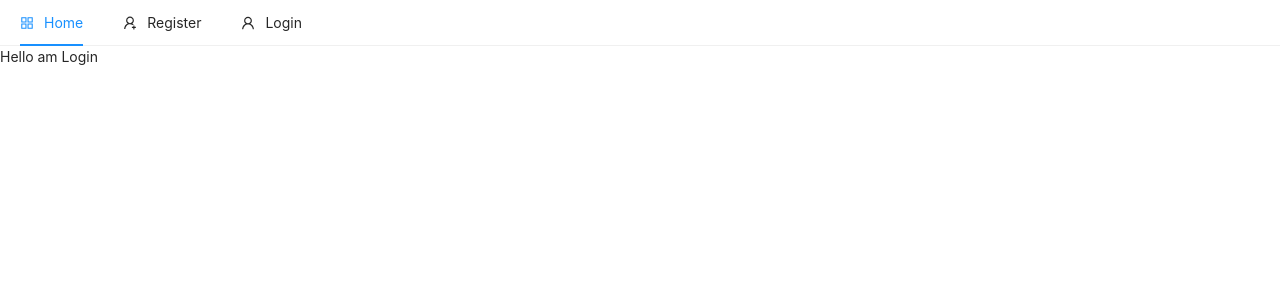
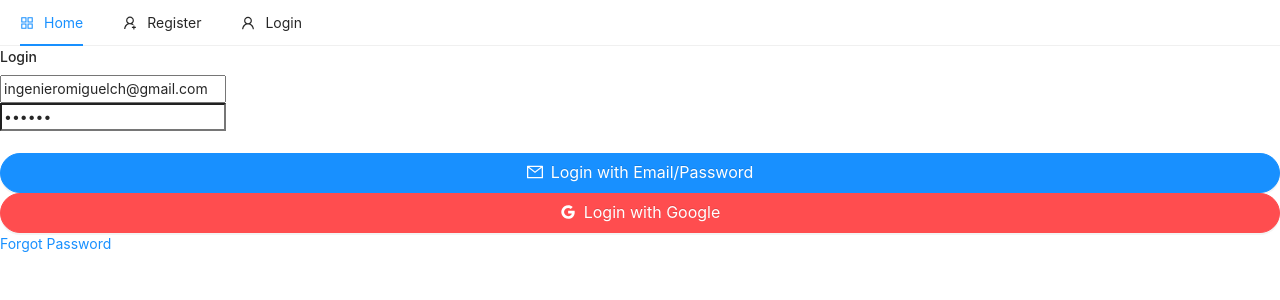
Before and after one commit to ramosaqueda/client-peritajes-react, a React (Create React App) app: page /login in a window 1280 px wide. Shown: the top 300 px of the page. Built offline with nearby package versions, Linux system fonts and the light colour scheme; no server answers.

Commit message:
register, complete registration completes and login incomplete

```diff
--- a/src/pages/auth/Login.js
+++ b/src/pages/auth/Login.js
@@ -1,5 +1,114 @@
-import React from "react";
+import React, { useState, useEffect } from "react";
+import { auth, googleAuthProvider } from "../../firebase";
+import { toast } from "react-toastify";
+import { Button } from "antd";
+import { MailOutlined, GoogleOutlined } from "@ant-design/icons";
+import { useDispatch, useSelector } from "react-redux";
+import { Link } from "react-router-dom";
 
-const Login = () => <p>Hello am Login</p>;
+const Login = ({ history }) => {
+  const [email, setEmail] = useState("ingenieromiguelch@gmail.com");
+  const [password, setPassword] = useState("123456");
+  const [loading, setLoading] = useState(false);
+
+  const { user } = useSelector((state) => ({ ...state }));
+
+  useEffect(() => {
+    if (user && user.token) history.push("/");
+  }, [user]);
+
+  let dispatch = useDispatch();
+
+  const handleSubmit = async (e) => {};
+
+  const googleLogin = async () => {
+    auth
+      .signInWithPopup(googleAuthProvider)
+      .then(async (result) => {
+        const { user } = result;
+        const idTokenResult = await user.getIdTokenResult();
+        dispatch({
+          type: "LOGGED_IN_USER",
+          payload: {
+            email: user.email,
+            token: idTokenResult.token,
+          },
+        });
+        history.push("/");
+      })
+      .catch((err) => {
+        console.log(err);
+        toast.error(err.message);
+      });
+  };
+
+  const loginForm = () => (
+    <form onSubmit={handleSubmit}>
+      <div className="form-group">
+        <input
+          type="email"
+          className="form-control"
+          value={email}
+          onChange={(e) => setEmail(e.target.value)}
+          placeholder="Your email"
+          autofocus
+        />
+      </div>
+
+      <div className="form-group">
+        <input
+          type="password"
+          className="form-control"
+          value={password}
+          onChange={(e) => setPassword(e.target.value)}
+          placeholder="Your password"
+        />
+      </div>
+      <br />
+      <Button
+        onClick={handleSubmit}
+        type="primary"
+        className="mb-3"
+        block
+        shape="round"
+        icon={<MailOutlined />}
+        size="large"
+        disabled={!email || password.length < 6}
+      >
+        Login with Email/Password
+      </Button>
+    </form>
+  );
+
+  return (
+    <div className="container p-5">
+      <div className="row">
+        <div className="col-md-6 offset-md-3">
+          {loading ? (
+            <h4 className="text-danger">Loading....</h4>
+          ) : (
+            <h4>Login</h4>
+          )}
+          {loginForm()}
+          <Button
+            onClick={googleLogin}
+            type="danger"
+            className="mb-3"
+            block
+            shape="round"
+            icon={<GoogleOutlined />}
+            size="large"
+          >
+            Login with Google
+          </Button>
+
+          <Link to="/forgot/password" className="float-right text-danger">
+            Forgot Password
+          </Link>
+        </div>
+      </div>
+    </div>
+  );
+};
 
 export default Login;
--- a/src/pages/auth/Register.js
+++ b/src/pages/auth/Register.js
@@ -1,5 +1,62 @@
-import React from "react";
+import React, { useState, useEffect } from "react";
+import { auth } from "../../firebase";
+import { toast } from "react-toastify";
+import { useSelector } from "react-redux";
 
-const Register = () => <p>Hello am Register</p>;
+const Register = ({ history }) => {
+  const [email, setEmail] = useState("");
+
+  const { user } = useSelector((state) => ({ ...state }));
+
+  useEffect(() => {
+    if (user && user.token) history.push("/");
+  }, [user]);
+
+  const handleSubmit = async (e) => {
+    e.preventDefault();
+    const config = {
+      url: process.env.REACT_APP_REGISTER_REDIRECT_URL,
+      handleCodeInApp: true,
+    };
+
+    await auth.sendSignInLinkToEmail(email, config);
+    toast.success(
+      `Email is send to ${email}. Click the link to complete your registration.`
+    );
+    // save your email in local storage
+    window.localStorage.setItem("emailForRegistration", email);
+    // clear state
+    setEmail("");
+  };
+
+  const registerForm = () => (
+    <form onSubmit={handleSubmit}>
+      <input
+        type="email"
+        className="form-control"
+        value={email}
+        onChange={(e) => setEmail(e.target.value)}
+        placeholder="Your email"
+        autofocus
+      />
+
+      <br />
+      <button type="submit" className="btn btn-raised">
+        Register
+      </button>
+    </form>
+  );
+
+  return (
+    <div className="container p-5">
+      <div className="row">
+        <div className="col-md-6 offset-md-3">
+          <h4>Register</h4>
+          {registerForm()}
+        </div>
+      </div>
+    </div>
+  );
+};
 
 export default Register;
--- a/src/pages/auth/RegisterComplete.js
+++ b/src/pages/auth/RegisterComplete.js
@@ -1,5 +1,80 @@
-import React from "react";
+import React, { useState, useEffect } from "react";
+import { auth } from "../../firebase";
+import { toast } from "react-toastify";
 
-const RegisterComplete = () => <p>Hello am RegisterComplete</p>;
+const RegisterComplete = ({ history }) => {
+  const [email, setEmail] = useState("");
+  const [password, setPassword] = useState("");
+
+  useEffect(() => {
+    setEmail(window.localStorage.getItem("emailForRegistration"));
+  }, []);
+
+  const handleSubmit = async (e) => {
+    e.preventDefault();
+    // validations
+    if (!email || !password) {
+      toast.error("Email and password is required");
+      return;
+    }
+
+    if (password.length < 6) {
+      toast.error("Password must be at least 6 characters long");
+      return;
+    }
+
+    try {
+      const result = await auth.signInWithEmailLink(
+        email,
+        window.location.href
+      );
+      if (result.user.emailVerified) {
+        // remove user email from local storage
+        window.localStorage.removeItem("emailForRegistration");
+        // get user id token
+        let user = auth.currentUser;
+        await user.updatePassword(password);
+        const idTokenResult = await user.getIdTokenResult();
+        // redux store
+        console.log("user", user, "idTokenResult", idTokenResult);
+        // redirect
+        history.push("/");
+      }
+    } catch (error) {
+      console.log(error);
+      toast.error(error.message);
+    }
+  };
+
+  const completeRegistrationForm = () => (
+    <form onSubmit={handleSubmit}>
+      <input type="email" className="form-control" value={email} disabled />
+
+      <input
+        type="password"
+        className="form-control"
+        value={password}
+        onChange={(e) => setPassword(e.target.value)}
+        placeholder="Password"
+        autofocus
+      />
+      <br />
+      <button type="submit" className="btn btn-raised">
+        Complete Registration
+      </button>
+    </form>
+  );
+
+  return (
+    <div className="container p-5">
+      <div className="row">
+        <div className="col-md-6 offset-md-3">
+          <h4>Register Complete</h4>
+          {completeRegistrationForm()}
+        </div>
+      </div>
+    </div>
+  );
+};
 
 export default RegisterComplete;
```
Also changed, not shown: 1 other file (tests, documents, lock files or other folders).
